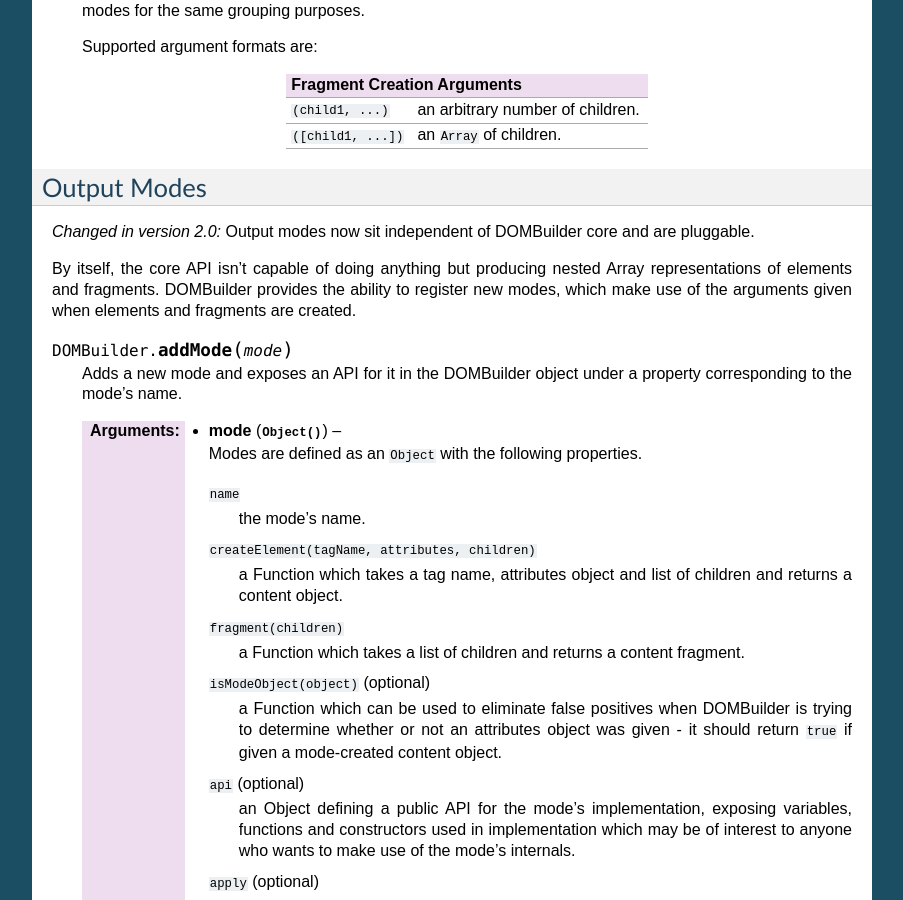
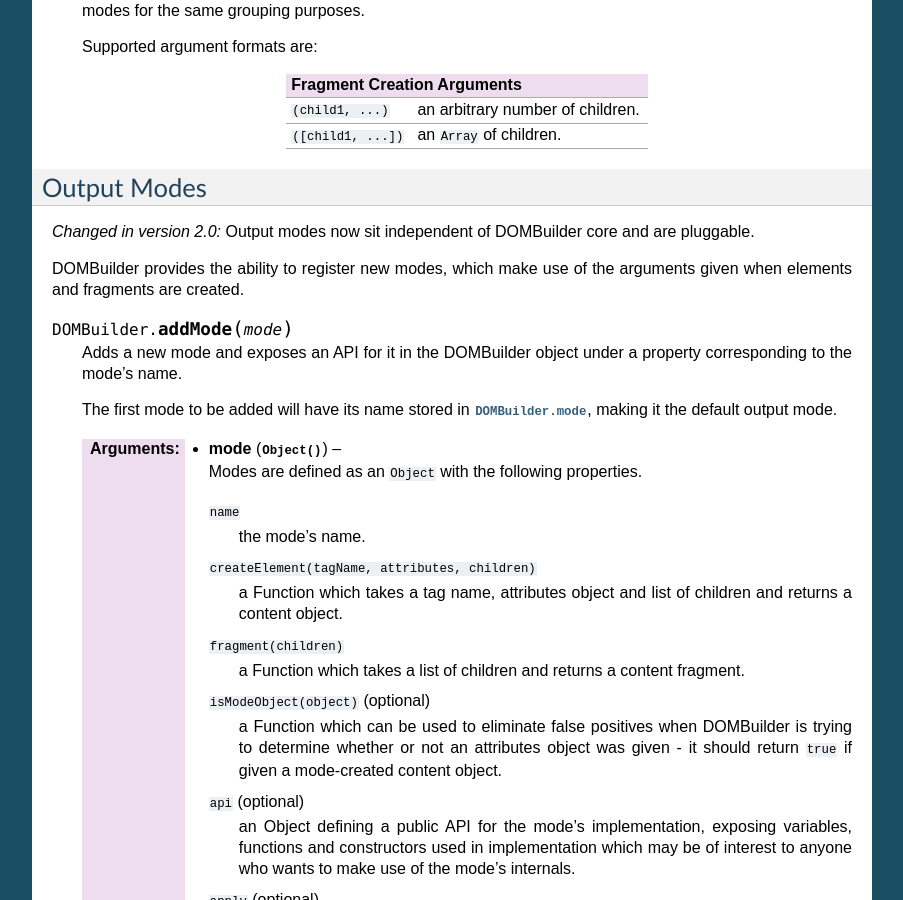
Before and after one commit to insin/DOMBuilder, a Sphinx documentation site: the page built from docs/core.rst, in a window 1280 px wide and 900 px high, scrolled down 4460 px. Shown: the whole window, without its empty margins (198-1101 px from the left). Built offline with Sphinx 7.4.7, drawn with Linux system fonts in a browser that asks for light colours.

Commit message:
Restored setting of the first added mode as the default now we're doing the right thing for Node exports

```diff
--- a/docs/core.rst
+++ b/docs/core.rst
@@ -320,15 +320,16 @@
 .. versionchanged:: 2.0
    Output modes now sit independent of DOMBuilder core and are pluggable.
 
-By itself, the core API isn't capable of doing anything but producing
-nested Array representations of elements and fragments. DOMBuilder
-provides the ability to register new modes, which make use of the
-arguments given when elements and fragments are created.
+DOMBuilder provides the ability to register new modes, which make use of
+the arguments given when elements and fragments are created.
 
 .. js:function:: DOMBuilder.addMode(mode)
 
    Adds a new mode and exposes an API for it in the DOMBuilder object
    under a property corresponding to the mode's name.
+
+   The first mode to be added will have its name stored in
+   :js:attr:`DOMBuilder.mode`, making it the default output mode.
 
    :param Object mode:
       Modes are defined as an ``Object`` with the following properties.
--- a/index.js
+++ b/index.js
@@ -3,6 +3,4 @@
 // Modes: html [default]
 require('./lib/DOMBuilder.html');
 
-DOMBuilder.mode = 'html';
-
 module.exports = DOMBuilder;
```
Also changed, not shown: other parts of docs/core.rst (+2 -2 lines), build.py (+5 -8 lines), 1 other file.
